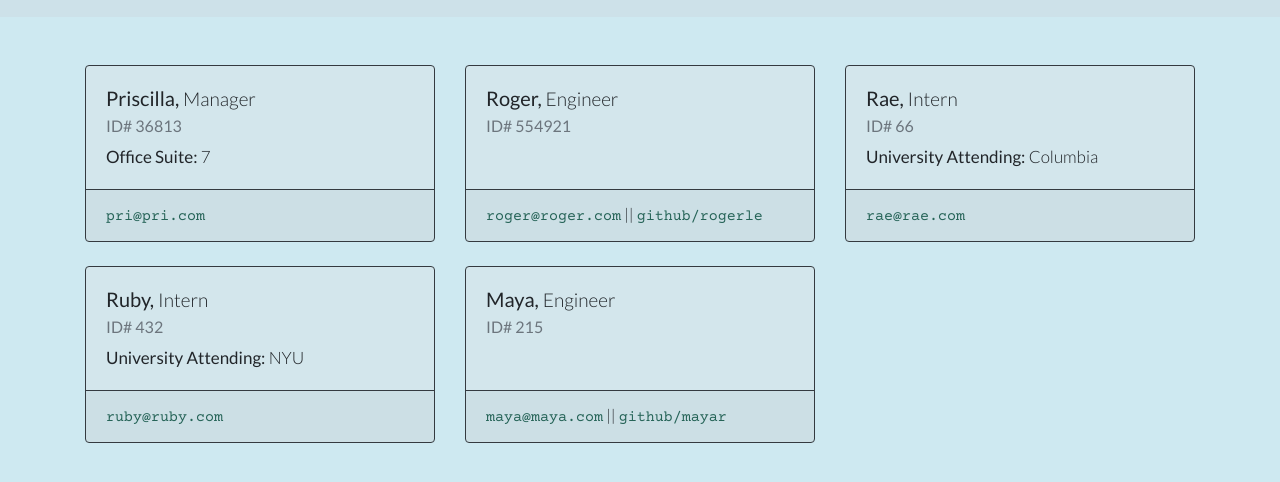
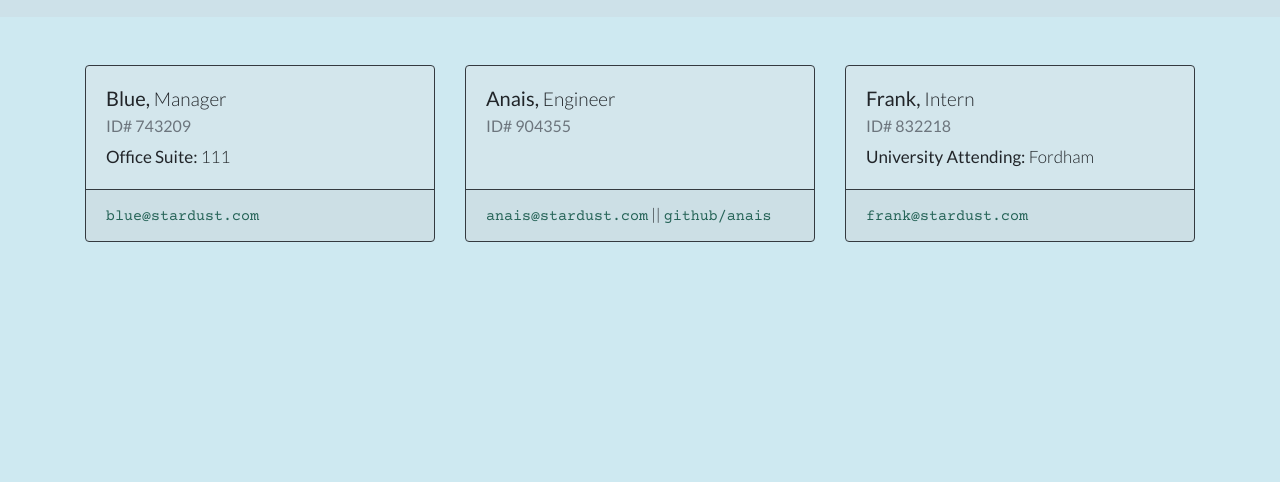
Before and after one commit to middlenamestar/team-profile, a website: page dist/index.html in a window 1280 px wide. Shown: the part 104-586 px from the top of the page. Drawn offline with nearby package versions, Linux system fonts and the light colour scheme.

Commit message:
another test updated the index html

```diff
--- a/dist/index.html
+++ b/dist/index.html
@@ -21,51 +21,37 @@
                 <div class="col mb-4">
         <div class="card h-100 border-dark">
             <div class="card-body">
-                        <h5 class="card-title">Priscilla, <span id="empl-role">Manager</span></h5>
-                        <h6 class="card-subtitle mb-2 text-muted">ID# 36813</h6>
-                        <p id="man-office-line" class="card-text"><span id="man-office">Office Suite:</span> 7</p>
-
-
-                    </div>
-                    <div class="card-footer border-dark"><a href="mailto:pri@pri.com" class="card-link">pri@pri.com</a></div>
-        </div></div>
-        <div class="col mb-4"><div class="card h-100 border-dark">
-        <div class="card-body">
-            <h5 class="card-title">Roger, <span id="empl-role">Engineer</span></h5>
-            <h6 class="card-subtitle mb-2 text-muted">ID# 554921</h6>
-
-
-        </div>
-        <div class="card-footer border-dark"><a href="mailto:roger@roger.com" class="card-link">roger@roger.com</a> ||
-            <a target="_blank" href="https://github.com/rogerle">github/rogerle</a></div>
-    </div></div><div class="col mb-4"><div class="card h-100 border-dark">
-        <div class="card-body">
-            <h5 class="card-title">Rae, <span id="empl-role">Intern</span></h5>
-            <h6 class="card-subtitle mb-2 text-muted">ID# 66</h6>
-            <p id="intern-u-line" class="card-text"><span id="intern-uni">University Attending:</span> Columbia</p>
-
+                <h5 class="card-title">Blue, <span id="empl-role">Manager</span></h5>
+                <h6 class="card-subtitle mb-2 text-muted">ID# 743209</h6>
+                <p id="man-office-line" class="card-text"><span id="man-office">Office Suite:</span> 111</p>
             </div>
             <div class="card-footer border-dark">
-            <a href="mailto:rae@rae.com" class="card-link">rae@rae.com</a></div>
-    </div></div><div class="col mb-4"><div class="card h-100 border-dark">
+                <a href="mailto:blue@stardust.com" class="card-link">blue@stardust.com</a>
+            </div>
+        </div>
+    </div><div class="col mb-4">
+        <div class="card h-100 border-dark">
             <div class="card-body">
-            <h5 class="card-title">Ruby, <span id="empl-role">Intern</span></h5>
-            <h6 class="card-subtitle mb-2 text-muted">ID# 432</h6>
-            <p id="intern-u-line" class="card-text"><span id="intern-uni">University Attending:</span> NYU</p>
-
+                <h5 class="card-title">Anais, <span id="empl-role">Engineer</span></h5>
+                <h6 class="card-subtitle mb-2 text-muted">ID# 904355</h6>
             </div>
             <div class="card-footer border-dark">
-            <a href="mailto:ruby@ruby.com" class="card-link">ruby@ruby.com</a></div>
-    </div></div><div class="col mb-4"><div class="card h-100 border-dark">
+                <a href="mailto:anais@stardust.com" class="card-link">anais@stardust.com</a> ||
+                <a target="_blank" href="https://github.com/anais">github/anais</a>
+            </div>
+        </div>
+    </div><div class="col mb-4">
+        <div class="card h-100 border-dark">
             <div class="card-body">
-            <h5 class="card-title">Maya, <span id="empl-role">Engineer</span></h5>
-            <h6 class="card-subtitle mb-2 text-muted">ID# 215</h6>
-
+                <h5 class="card-title">Frank, <span id="empl-role">Intern</span></h5>
+                <h6 class="card-subtitle mb-2 text-muted">ID# 832218</h6>
+                <p id="intern-u-line" class="card-text"><span id="intern-uni">University Attending:</span> Fordham</p>
             </div>
             <div class="card-footer border-dark">
-            <a href="mailto:maya@maya.com" class="card-link">maya@maya.com</a> ||
-            <a target="_blank" href="https://github.com/mayar">github/mayar</a></div>
-    </div></div>
+                <a href="mailto:frank@stardust.com" class="card-link">frank@stardust.com</a>
+            </div>
+        </div>
+    </div>
             </div>
         </div>
         <script src="https://cdn.jsdelivr.net/npm/jquery@3.5.1/dist/jquery.slim.min.js" integrity="sha384-DfXdz2htPH0lsSSs5nCTpuj/zy4C+OGpamoFVy38MVBnE+IbbVYUew+OrCXaRkfj" crossorigin="anonymous"></script>
```
Lines whose indentation alone changed are shown as unchanged.
